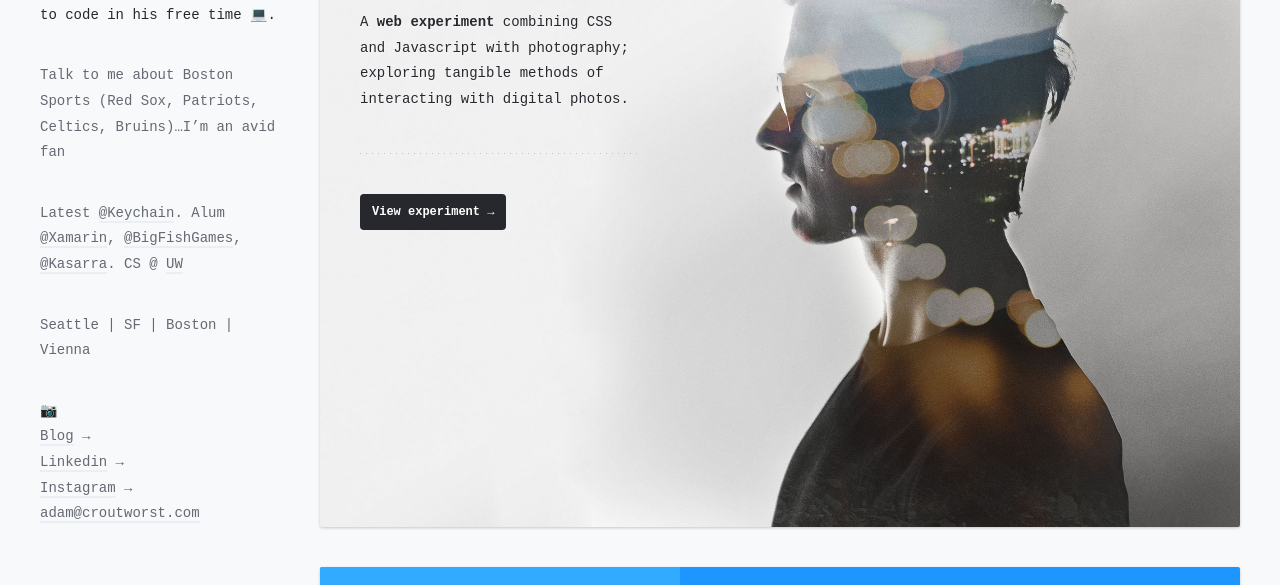
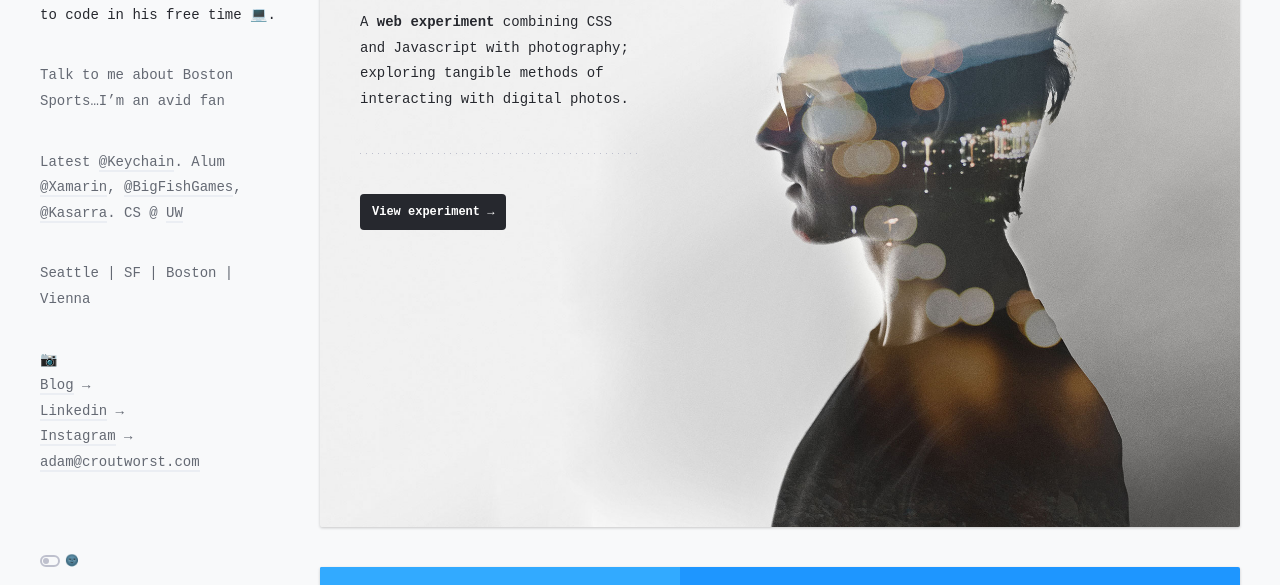
Before and after one commit to acroutworst/acroutworst.github.io, a plain HTML site: page index.html in a window 1280 px wide. Shown: the part 193-778 px from the top of the page. Drawn offline with Linux system fonts and the light colour scheme.

Commit message:
boston sports

```diff
--- a/index.html
+++ b/index.html
@@ -39,7 +39,7 @@
           </svg></a></nav>
       <div>
         <p>Adam Croutworst is a startup <strong>builder &amp; operator</strong> and loves to code in his free time <span data-tooltip="💻">💻</span>.</p>
-        <p class="grey-dark-text">Talk to me about <span data-tooltip="Boston Pride">Boston Sports (Red Sox, Patriots, Celtics, Bruins)</span>&#8230;I’m an avid fan</p>
+        <p class="grey-dark-text">Talk to me about <span data-tooltip="Red Sox, Patriots, Celtics, Bruins">Boston Sports</span>&#8230;I’m an avid fan</p>
         <p class="grey-dark-text">Latest <a href="https://www.producthunt.com/upcoming/keychain-access-sharing-platform" target="_blank">@Keychain</a>. Alum <a href="https://xamarin.com" target="_blank">@Xamarin</a>, <a href="https://www.bigfishgames.com/" target="_blank">@BigFishGames</a>, <a href="https://kasarra.com/" target="_blank">@Kasarra</a>. CS @ <a href="https://www.washington.edu/" target="_blank">UW</a></p>
         <p class="grey-dark-text">Seattle | SF | Boston | Vienna</p>
         <p class="grey-dark-text"><a href="/photo" class="no-underline">&#128247;</a><br><a href="https://medium.com/@croutworsta" target="_blank" data-tooltip="Posts about mobile tech, operation, and growth" class="tooltip-align-left">Blog</a> &rarr;<br><a href="https://www.linkedin.com/in/croutworst/" target="_blank" data-tooltip="Professional profile" class="tooltip-align-left">Linkedin</a> &rarr;<br><a href="https://www.instagram.com/adamkebap" target="_blank" data-tooltip="Hobby photography" class="tooltip-align-left">Instagram</a> &rarr;<br><a href="mailto:adam@croutworst.com">adam@croutworst.com</a>
```
